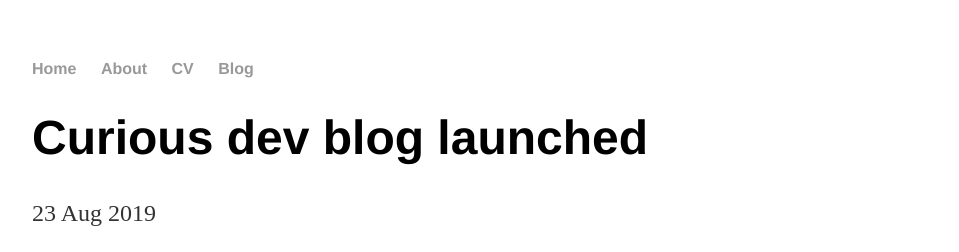
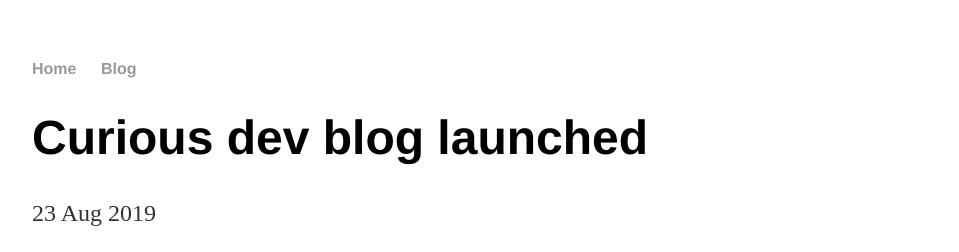
Before and after one commit to devsubhro/devsubhro.github.io, a Jekyll site: the page built from _posts/2019-08-23-blog-launched.md, in a window 1280 px wide. Shown: the top 252 px of the page, without its empty margins (160-1119 px from the left). Built offline with Jekyll 4.4.1, drawn with Linux system fonts in a browser that asks for light colours.

Commit message:
Update default.html
Removed the about and cv links for now

```diff
--- a/_layouts/default.html
+++ b/_layouts/default.html
@@ -9,8 +9,8 @@
 		<nav>
     		<ul>
         		<li><a href="/">Home</a></li>
-	        	<li><a href="/about">About</a></li>
-        		<li><a href="/cv">CV</a></li>
+	        	<!-- <li><a href="/about">About</a></li> -->
+        		<!-- <li><a href="/cv">CV</a></li> -->
         		<li><a href="/blog/index.html">Blog</a></li>
     		</ul>
 		</nav>
```
